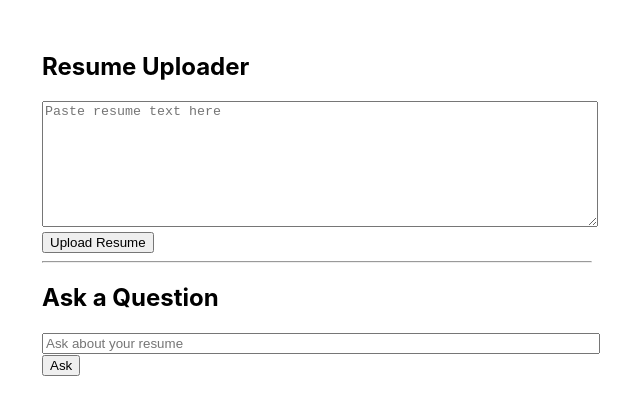
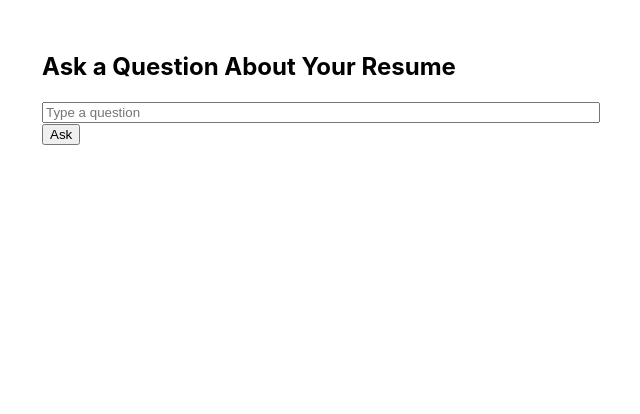
Before and after one commit to dancreed/resume-ui, a React (Create React App) app: page / in a window 1280 px wide. Shown: the top 414 px of the page, without its empty margins (323-963 px from the left). Built offline with nearby package versions, Linux system fonts and the light colour scheme.

Commit message:
Update App.js

```diff
--- a/src/App.js
+++ b/src/App.js
@@ -1,18 +1,11 @@
-// src/App.js
-
 import React, { useState } from "react";
 
 function App() {
-  const [uploadText, setUploadText] = useState("");
   const [question, setQuestion] = useState("");
   const [answer, setAnswer] = useState("");
 
-  async function uploadResume() {
-    await fetch("/resume", { method: "PUT", body: uploadText });
-    alert("Resume uploaded!");
-  }
-
   async function askQuestion() {
+    setAnswer(""); // clear previous
     const res = await fetch("/ask", {
       method: "POST",
       headers: { "Content-Type": "application/json" },
@@ -24,23 +17,12 @@ function App() {
 
   return (
     <div style={{ maxWidth: 550, margin: "0 auto", padding: "2em" }}>
-      <h2>Resume Uploader</h2>
-      <textarea
-        rows={8}
-        value={uploadText}
-        onChange={e => setUploadText(e.target.value)}
-        placeholder="Paste resume text here"
-        style={{ width: "100%" }}
-      />
-      <br />
-      <button onClick={uploadResume}>Upload Resume</button>
-      <hr />
-      <h2>Ask a Question</h2>
+      <h2>Ask a Question About Your Resume</h2>
       <input
         type="text"
         value={question}
         onChange={e => setQuestion(e.target.value)}
-        placeholder="Ask about your resume"
+        placeholder="Type a question"
         style={{ width: "100%" }}
       />
       <br />
```
